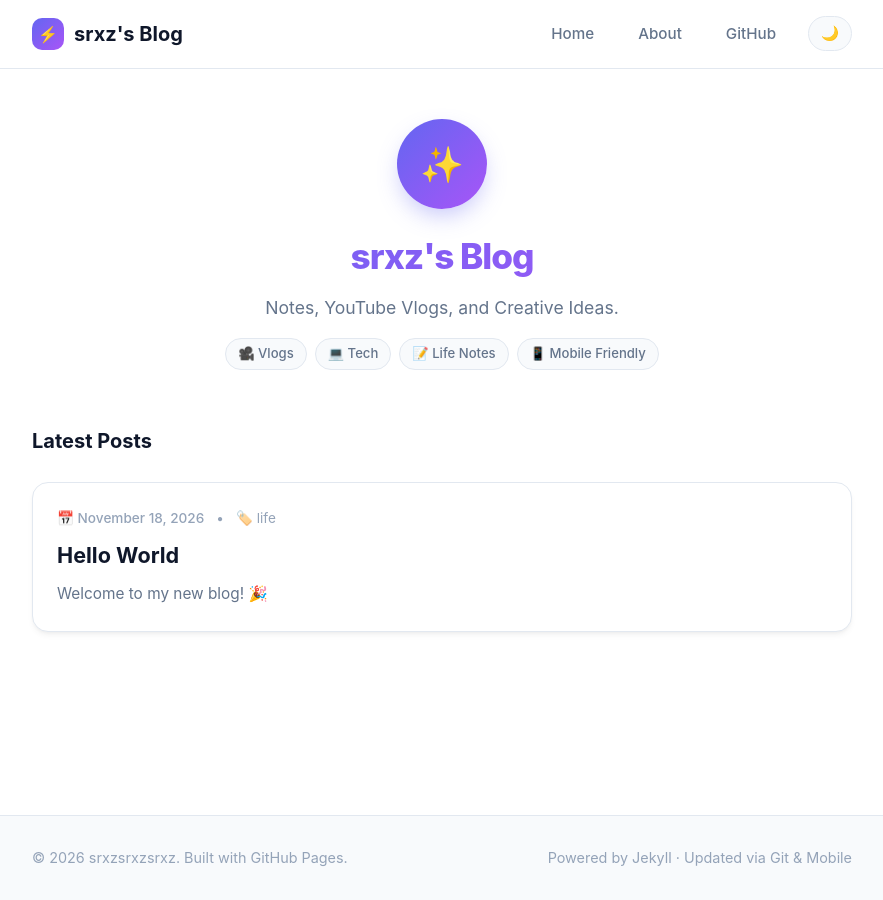
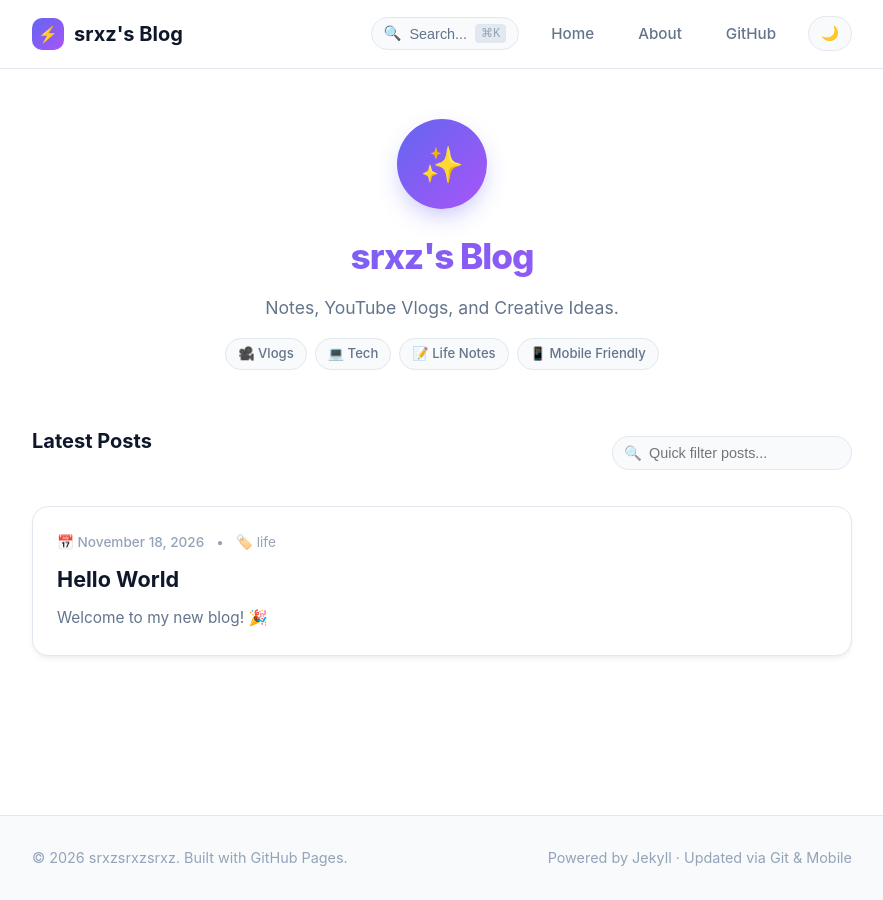
Before and after one commit to srxzsrxzsrxz/srxzsrxzsrxz.github.io, a Jekyll site: the page built from index.md, in a window 1280 px wide. Shown: the whole page, without its empty margins (198-1081 px from the left). Built offline with Jekyll 4.4.1, drawn with Linux system fonts in a browser that asks for light colours.

Commit message:
Add full-site instant search with Ctrl+K modal, keyword highlighting and homepage filter

```diff
--- a/_includes/header.html
+++ b/_includes/header.html
@@ -6,6 +6,11 @@
         <span>{{ site.title }}</span>
       </a>
       <nav class="nav-links">
+        <button class="nav-search-btn" onclick="openSearchModal()" title="Search (Ctrl+K)">
+          <span>🔍</span>
+          <span class="search-label">Search...</span>
+          <kbd class="search-kbd">⌘K</kbd>
+        </button>
         <a href="{{ '/' | relative_url }}" class="nav-link">Home</a>
         <a href="{{ '/about/' | relative_url }}" class="nav-link">About</a>
         {% if site.github_username %}
--- /dev/null
+++ b/_includes/search-modal.html
@@ -0,0 +1,16 @@
+<div id="search-modal" class="search-modal-backdrop" onclick="if(event.target===this) closeSearchModal()">
+  <div class="search-modal-box">
+    <div class="search-modal-header">
+      <span class="search-modal-icon">🔍</span>
+      <input type="text" id="modal-search-input" placeholder="Search posts, vlogs, tags... (Esc to close)" autocomplete="off">
+      <button class="search-modal-close" onclick="closeSearchModal()" aria-label="Close search">&times;</button>
+    </div>
+    <div id="modal-search-results" class="search-modal-results">
+      <div class="search-empty">Type to search articles, vlogs, and notes...</div>
+    </div>
+    <div class="search-modal-footer">
+      <span><kbd>ESC</kbd> to close</span>
+      <span><kbd>Ctrl</kbd> + <kbd>K</kbd> to toggle</span>
+    </div>
+  </div>
+</div>
--- a/_layouts/default.html
+++ b/_layouts/default.html
@@ -19,5 +19,8 @@
   </main>
 
   {% include footer.html %}
+  {% include search-modal.html %}
+
+  <script src="{{ '/assets/js/search.js' | relative_url }}"></script>
 </body>
 </html>
--- a/_layouts/home.html
+++ b/_layouts/home.html
@@ -16,7 +16,14 @@ layout: default
   </section>
 
   <section class="posts-section">
-    <h2 class="section-title">Latest Posts</h2>
+    <div class="posts-header-bar">
+      <h2 class="section-title">Latest Posts</h2>
+      <div class="home-search-wrapper">
+        <span class="search-inline-icon">🔍</span>
+        <input type="text" id="home-search-input" placeholder="Quick filter posts..." aria-label="Filter posts">
+      </div>
+    </div>
+
     <div class="posts-grid">
       {% for post in site.posts %}
       <article class="post-card">
@@ -44,5 +51,9 @@ layout: default
       <p style="color: var(--text-muted); text-align: center; padding: 40px 0;">No posts yet. Run <code>./new-post.sh "My Title"</code> to add one!</p>
       {% endfor %}
     </div>
+
+    <div id="no-search-results" style="display:none; text-align:center; padding: 40px 0; color:var(--text-muted);">
+      <p>🔍 No matching posts found.</p>
+    </div>
   </section>
 </div>
--- a/assets/css/style.css
+++ b/assets/css/style.css
@@ -416,3 +416,222 @@ iframe[src*="youtu.be"],
     padding: 18px;
   }
 }
+
+/* Search Bar & Modal Styles */
+.nav-search-btn {
+  background: var(--bg-secondary);
+  border: 1px solid var(--border-color);
+  color: var(--text-secondary);
+  padding: 6px 12px;
+  border-radius: 20px;
+  cursor: pointer;
+  display: flex;
+  align-items: center;
+  gap: 8px;
+  font-size: 0.9rem;
+  transition: all 0.2s ease;
+}
+
+.nav-search-btn:hover {
+  border-color: var(--accent-color);
+  color: var(--text-primary);
+}
+
+.search-kbd {
+  background: var(--border-color);
+  color: var(--text-muted);
+  font-size: 0.75rem;
+  padding: 2px 6px;
+  border-radius: 4px;
+  font-family: monospace;
+}
+
+.posts-header-bar {
+  display: flex;
+  flex-direction: column;
+  gap: 16px;
+  margin-bottom: 24px;
+}
+
+@media (min-width: 640px) {
+  .posts-header-bar {
+    flex-direction: row;
+    align-items: center;
+    justify-content: space-between;
+  }
+}
+
+.home-search-wrapper {
+  position: relative;
+  display: flex;
+  align-items: center;
+}
+
+.search-inline-icon {
+  position: absolute;
+  left: 12px;
+  font-size: 0.9rem;
+  pointer-events: none;
+  opacity: 0.6;
+}
+
+#home-search-input {
+  background: var(--bg-secondary);
+  border: 1px solid var(--border-color);
+  color: var(--text-primary);
+  padding: 8px 14px 8px 36px;
+  border-radius: 20px;
+  font-size: 0.9rem;
+  outline: none;
+  width: 240px;
+  transition: all 0.25s ease;
+}
+
+#home-search-input:focus {
+  border-color: var(--accent-color);
+  width: 280px;
+  box-shadow: 0 0 0 3px rgba(99, 102, 241, 0.15);
+}
+
+/* Modal Search Overlay */
+.search-modal-backdrop {
+  position: fixed;
+  inset: 0;
+  background: rgba(0, 0, 0, 0.7);
+  backdrop-filter: blur(6px);
+  -webkit-backdrop-filter: blur(6px);
+  display: none;
+  align-items: flex-start;
+  justify-content: center;
+  padding-top: 100px;
+  z-index: 1000;
+  animation: fadeIn 0.15s ease-out;
+}
+
+.search-modal-backdrop.active {
+  display: flex;
+}
+
+.search-modal-box {
+  background: var(--bg-card);
+  border: 1px solid var(--border-color);
+  border-radius: var(--radius);
+  width: 640px;
+  max-width: 90vw;
+  box-shadow: 0 25px 50px -12px rgba(0, 0, 0, 0.5);
+  display: flex;
+  flex-direction: column;
+  overflow: hidden;
+}
+
+.search-modal-header {
+  display: flex;
+  align-items: center;
+  padding: 14px 18px;
+  border-bottom: 1px solid var(--border-color);
+  gap: 12px;
+}
+
+.search-modal-icon {
+  font-size: 1.2rem;
+  opacity: 0.7;
+}
+
+#modal-search-input {
+  flex: 1;
+  background: transparent;
+  border: none;
+  color: var(--text-primary);
+  font-size: 1.1rem;
+  outline: none;
+}
+
+.search-modal-close {
+  background: transparent;
+  border: none;
+  color: var(--text-muted);
+  font-size: 1.5rem;
+  cursor: pointer;
+  padding: 0 6px;
+  line-height: 1;
+}
+
+.search-modal-close:hover {
+  color: var(--text-primary);
+}
+
+.search-modal-results {
+  max-height: 400px;
+  overflow-y: auto;
+  padding: 12px;
+  display: flex;
+  flex-direction: column;
+  gap: 8px;
+}
+
+.search-result-item {
+  padding: 12px 16px;
+  border-radius: var(--radius-sm);
+  background: var(--bg-secondary);
+  border: 1px solid transparent;
+  display: flex;
+  flex-direction: column;
+  gap: 6px;
+  transition: all 0.2s ease;
+  text-decoration: none;
+}
+
+.search-result-item:hover {
+  border-color: var(--accent-color);
+  transform: translateY(-1px);
+}
+
+.search-result-title {
+  font-size: 1.05rem;
+  font-weight: 700;
+  color: var(--text-primary);
+}
+
+.search-result-meta {
+  font-size: 0.8rem;
+  color: var(--text-muted);
+  display: flex;
+  gap: 12px;
+}
+
+.search-result-snippet {
+  font-size: 0.9rem;
+  color: var(--text-secondary);
+  line-height: 1.5;
+}
+
+.search-highlight {
+  background: rgba(99, 102, 241, 0.35);
+  color: inherit;
+  padding: 1px 3px;
+  border-radius: 3px;
+  font-weight: 600;
+}
+
+.search-empty {
+  text-align: center;
+  padding: 40px 20px;
+  color: var(--text-muted);
+  font-size: 0.95rem;
+}
+
+.search-modal-footer {
+  padding: 10px 18px;
+  background: var(--bg-secondary);
+  border-top: 1px solid var(--border-color);
+  display: flex;
+  justify-content: space-between;
+  font-size: 0.8rem;
+  color: var(--text-muted);
+}
+
+.search-modal-footer kbd {
+  background: var(--border-color);
+  padding: 2px 6px;
+  border-radius: 4px;
+}
--- /dev/null
+++ b/assets/js/search.js
@@ -0,0 +1,115 @@
+let searchData = null;
+
+async function getSearchData() {
+  if (searchData) return searchData;
+  try {
+    const res = await fetch('/search.json');
+    searchData = await res.json();
+    return searchData;
+  } catch (err) {
+    console.error('Error loading search index:', err);
+    return [];
+  }
+}
+
+function escapeHtml(str) {
+  return (str || '').replace(/[&<>"']/g, m => ({
+    '&': '&amp;', '<': '&lt;', '>': '&gt;', '"': '&quot;', "'": '&#39;'
+  })[m]);
+}
+
+function highlightMatch(text, query) {
+  if (!query) return escapeHtml(text);
+  const regex = new RegExp(`(${query.replace(/[-[\\]{}()*+?.,\\\\^$|#\\s]/g, '\\\\$&')})`, 'gi');
+  return escapeHtml(text).replace(regex, '<mark class="search-highlight">$1</mark>');
+}
+
+// Global Search Modal Logic
+const searchModal = document.getElementById('search-modal');
+const modalInput = document.getElementById('modal-search-input');
+const modalResults = document.getElementById('modal-search-results');
+
+function openSearchModal() {
+  if (!searchModal) return;
+  searchModal.classList.add('active');
+  getSearchData();
+  setTimeout(() => modalInput && modalInput.focus(), 50);
+}
+
+function closeSearchModal() {
+  if (!searchModal) return;
+  searchModal.classList.remove('active');
+  if (modalInput) modalInput.value = '';
+  if (modalResults) modalResults.innerHTML = '';
+}
+
+if (modalInput) {
+  modalInput.addEventListener('input', async (e) => {
+    const q = e.target.value.trim().toLowerCase();
+    if (!q) {
+      modalResults.innerHTML = '<div class="search-empty">Type to search articles, vlogs, and notes...</div>';
+      return;
+    }
+    const posts = await getSearchData();
+    const hits = posts.filter(p =>
+      (p.title && p.title.toLowerCase().includes(q)) ||
+      (p.category && p.category.toLowerCase().includes(q)) ||
+      (p.snippet && p.snippet.toLowerCase().includes(q))
+    );
+
+    if (hits.length === 0) {
+      modalResults.innerHTML = '<div class="search-empty">No matching articles found.</div>';
+      return;
+    }
+
+    modalResults.innerHTML = hits.map(p => `
+      <a href="${p.url}" class="search-result-item">
+        <div class="search-result-title">${highlightMatch(p.title, q)}</div>
+        <div class="search-result-meta">
+          <span>📅 ${p.date}</span>
+          ${p.category ? `<span>🏷️ ${highlightMatch(p.category, q)}</span>` : ''}
+        </div>
+        <div class="search-result-snippet">${highlightMatch(p.snippet, q)}</div>
+      </a>
+    `).join('');
+  });
+}
+
+// Homepage Inline Search
+const homeSearchInput = document.getElementById('home-search-input');
+if (homeSearchInput) {
+  homeSearchInput.addEventListener('input', (e) => {
+    const q = e.target.value.trim().toLowerCase();
+    const cards = document.querySelectorAll('.posts-grid .post-card');
+    let visibleCount = 0;
+
+    cards.forEach(card => {
+      const text = card.textContent.toLowerCase();
+      if (!q || text.includes(q)) {
+        card.style.display = 'flex';
+        visibleCount++;
+      } else {
+        card.style.display = 'none';
+      }
+    });
+
+    const noMatchesEl = document.getElementById('no-search-results');
+    if (noMatchesEl) {
+      noMatchesEl.style.display = visibleCount === 0 ? 'block' : 'none';
+    }
+  });
+}
+
+// Global Keyboard Shortcut: Ctrl+K / Cmd+K or / to open search
+window.addEventListener('keydown', (e) => {
+  if ((e.ctrlKey || e.metaKey) && e.key.toLowerCase() === 'k') {
+    e.preventDefault();
+    if (searchModal && searchModal.classList.contains('active')) {
+      closeSearchModal();
+    } else {
+      openSearchModal();
+    }
+  } else if (e.key === 'Escape' && searchModal && searchModal.classList.contains('active')) {
+    closeSearchModal();
+  }
+});
```
Also changed, not shown: search.json (added, +15 -0 lines).
